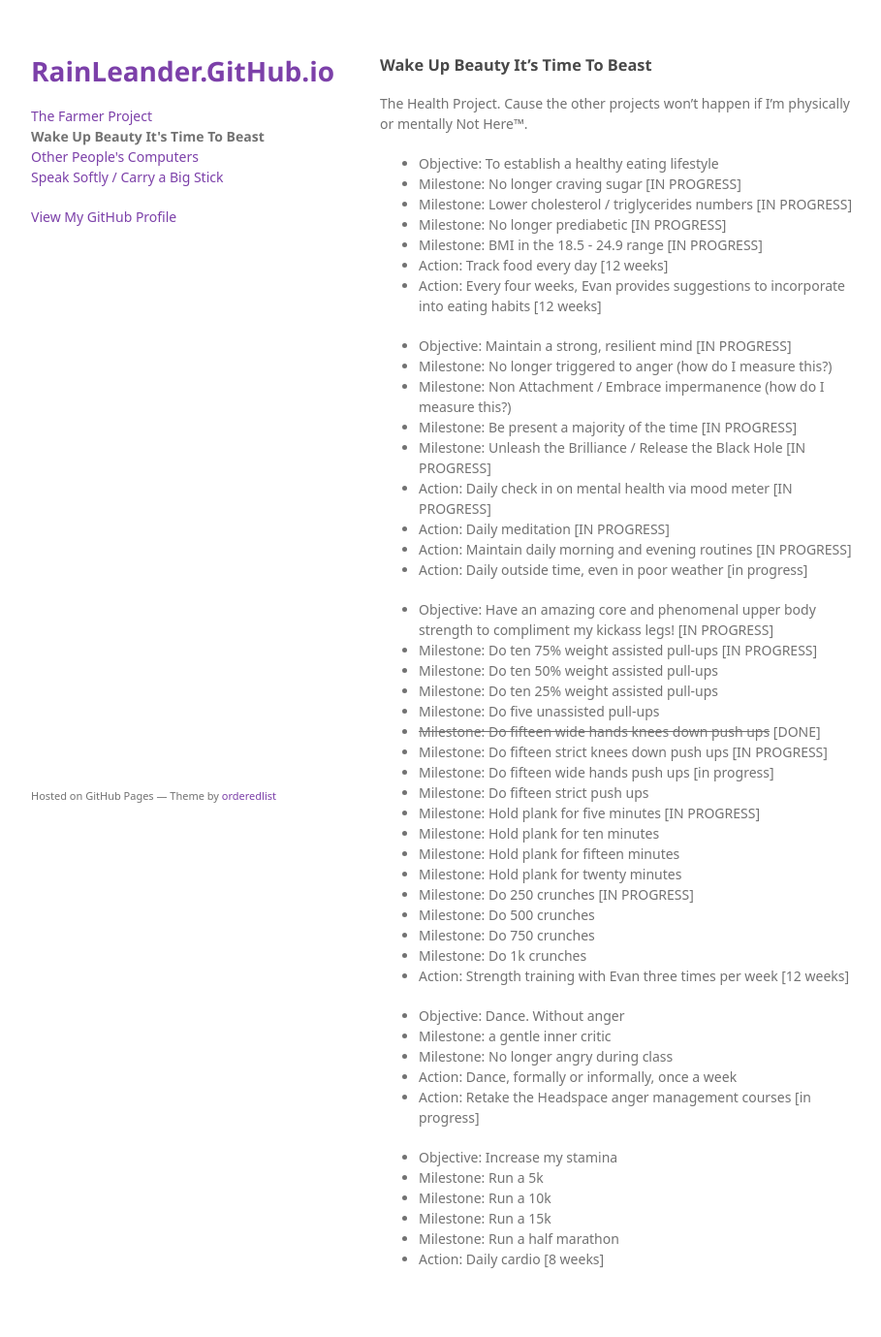
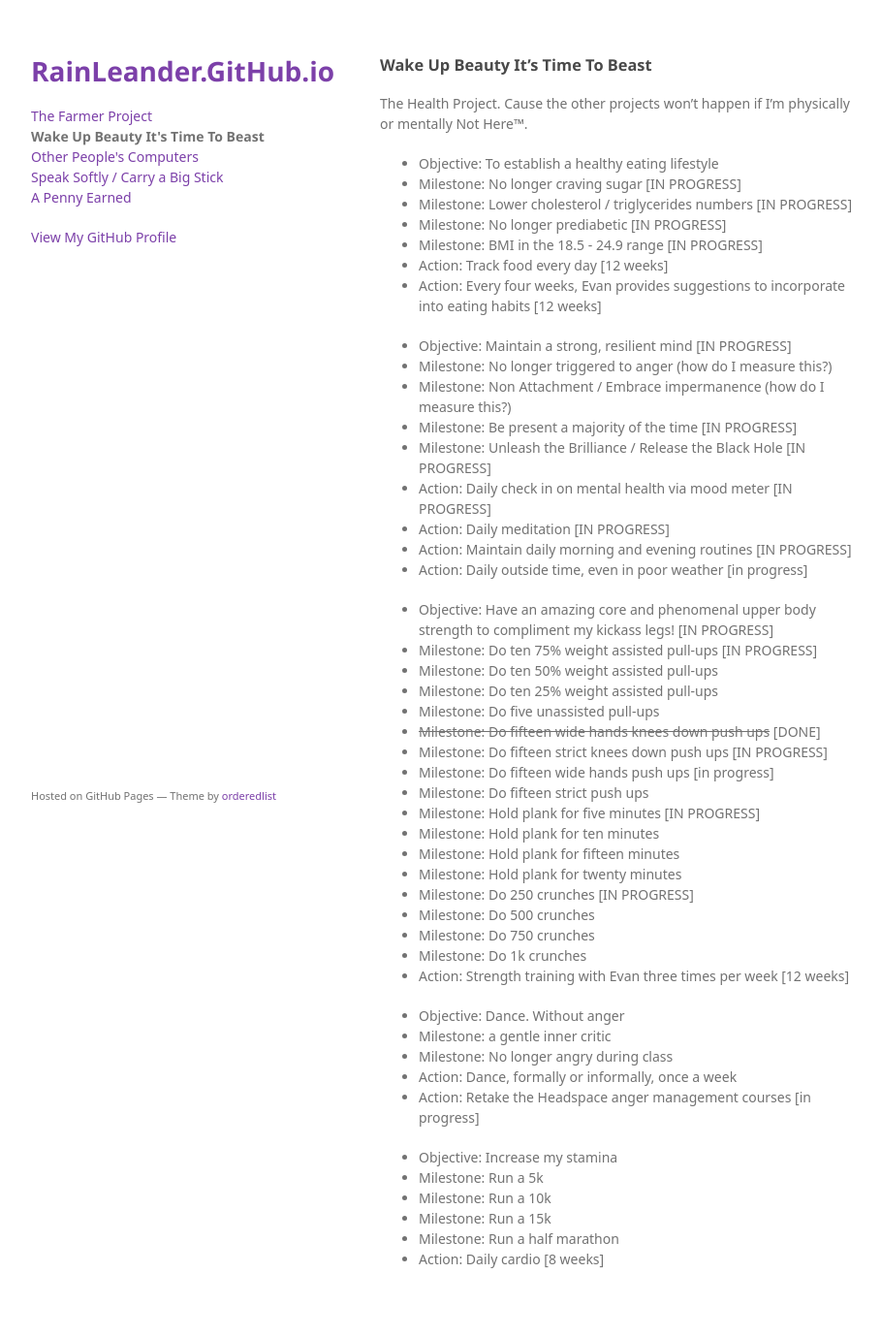
Before and after one commit to rainleander/rainleander.github.io, a Jekyll site: the page wake-up-beauty.html, which Jekyll copies as it is, in a window 1280 px wide. Shown: the whole page at 97% size, without its empty margins (178-1087 px from the left). Built offline with Jekyll 4.4.1, drawn with Linux system fonts in a browser that asks for light colours; some web fonts are replaced.

Commit message:
Update wake-up-beauty.html

```diff
--- a/wake-up-beauty.html
+++ b/wake-up-beauty.html
@@ -19,7 +19,8 @@
         <p><a href="the-farmer-project.html">The Farmer Project</a><br>
           <b>Wake Up Beauty It's Time To Beast</b><br>
           <a href="other-peoples-computers.html">Other People's Computers</a><br>
-          <a href="speak-softly.html">Speak Softly / Carry a Big Stick</a></p>
+          <a href="speak-softly.html">Speak Softly / Carry a Big Stick</a><br>
+          <a href="a-penny-earned.html">A Penny Earned</a></p>
 
         <p class="view"><a href="https://github.com/rainleander">View My GitHub Profile</a></p>
 
```
